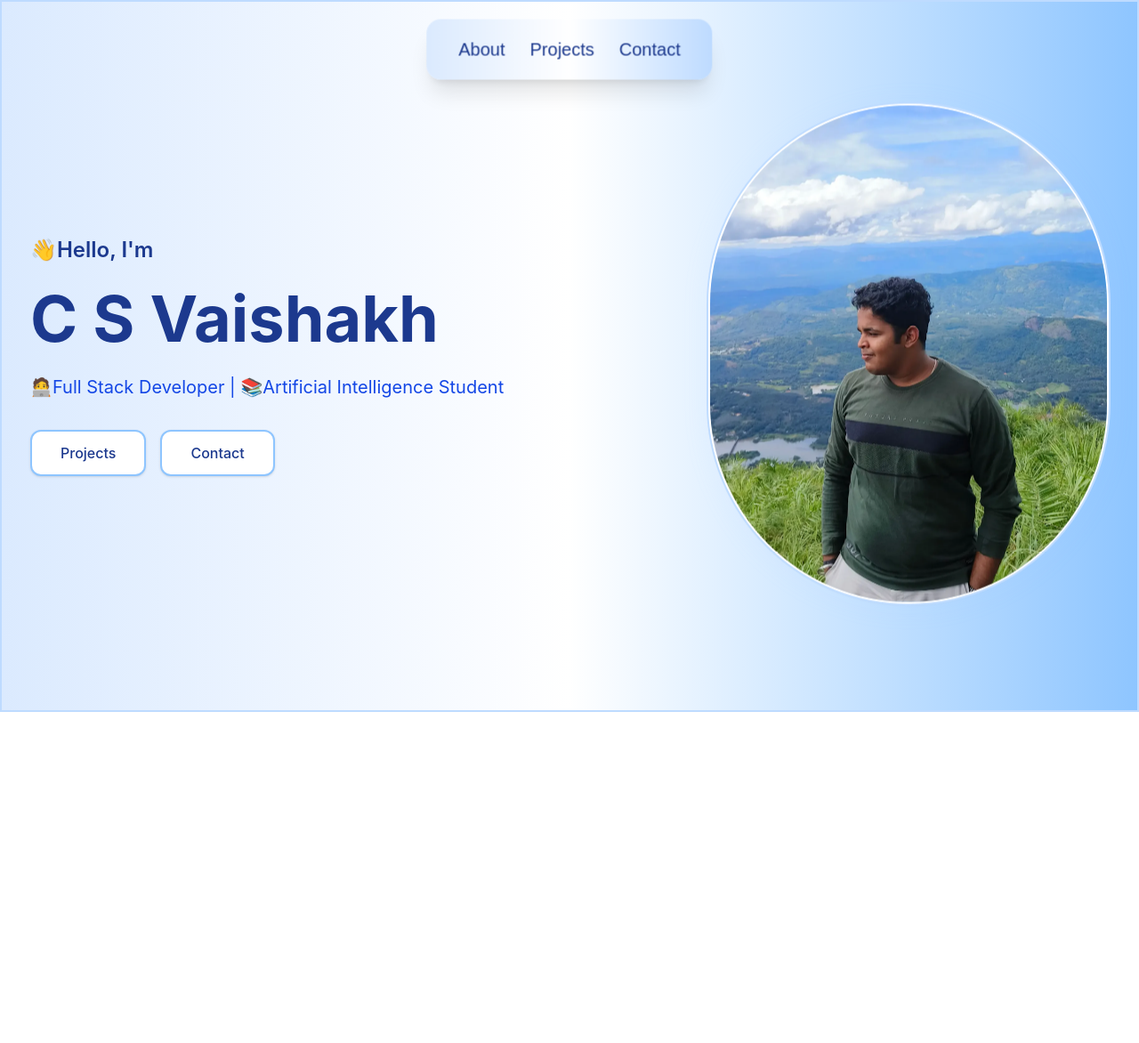
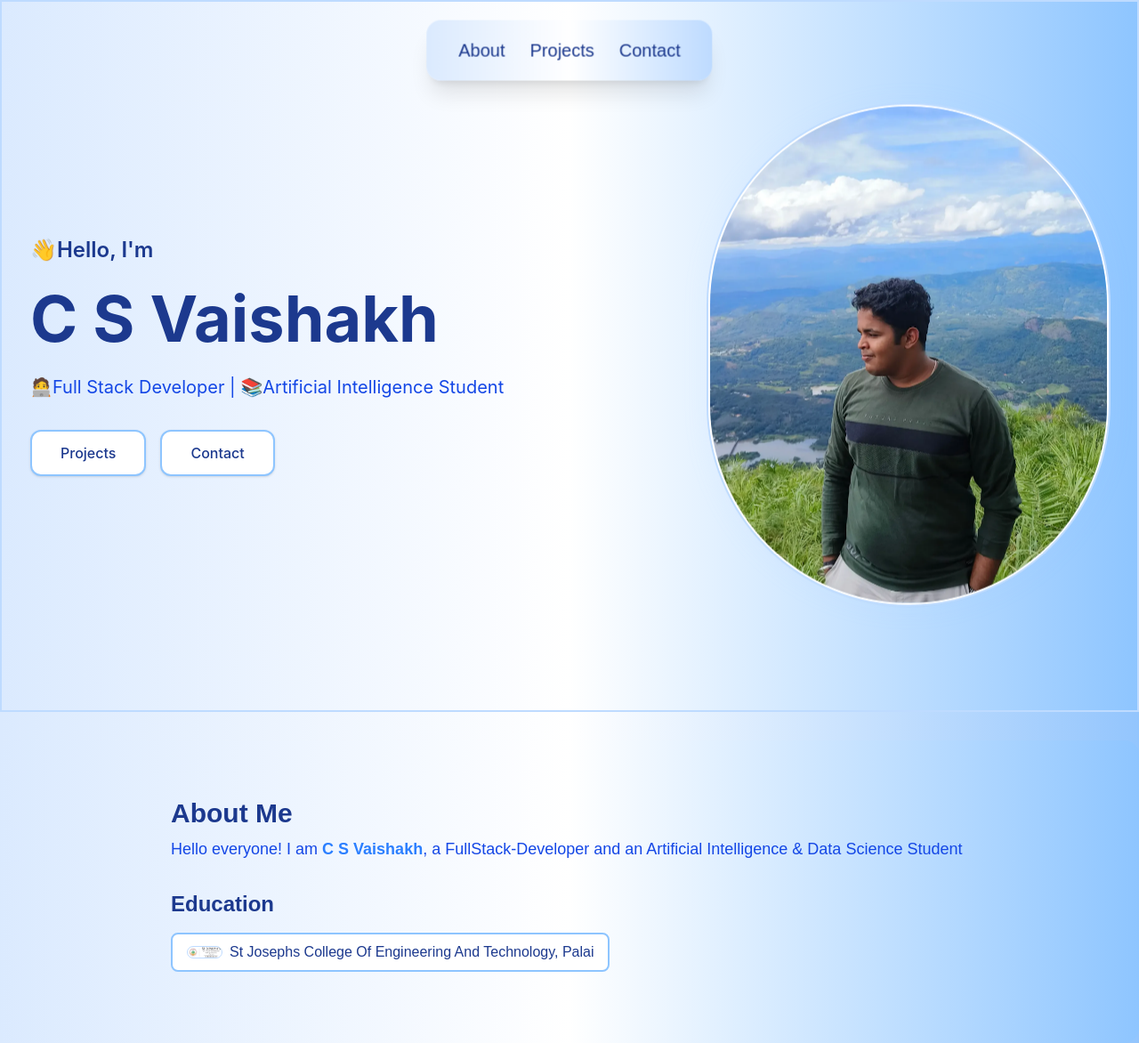
Before and after one commit to CSVaishakh/Portfolio, a Next.js app: page / in a window 1280 px wide. Shown: the whole page at 89% size. Before the commit the page ends 800 px from the top, so only its background shows below. Built offline with nearby package versions, Linux system fonts and the light colour scheme.

Commit message:
added the about section to teh strucutre

```diff
--- a/app/page.tsx
+++ b/app/page.tsx
@@ -1,12 +1,12 @@
 import Image from "next/image";
 import Banner from "@/components/banner";
+import About from "@/components/about";
 
 export default function Home() {
   return (
     <section>
-      <section id="banner">
-        <Banner/>
-      </section>
+      <section id="banner"><Banner/></section>
+      <section id="about"><About/></section>
     </section>
   );
 }
```
